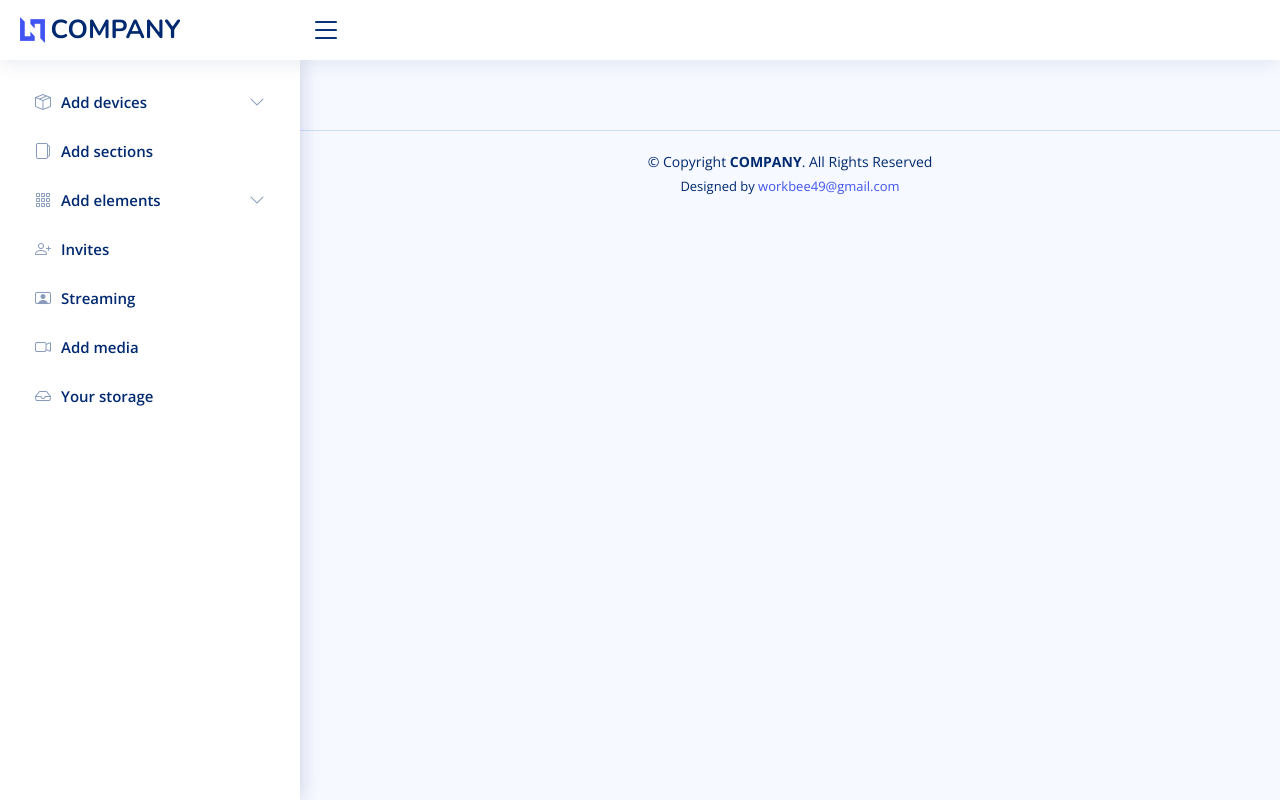
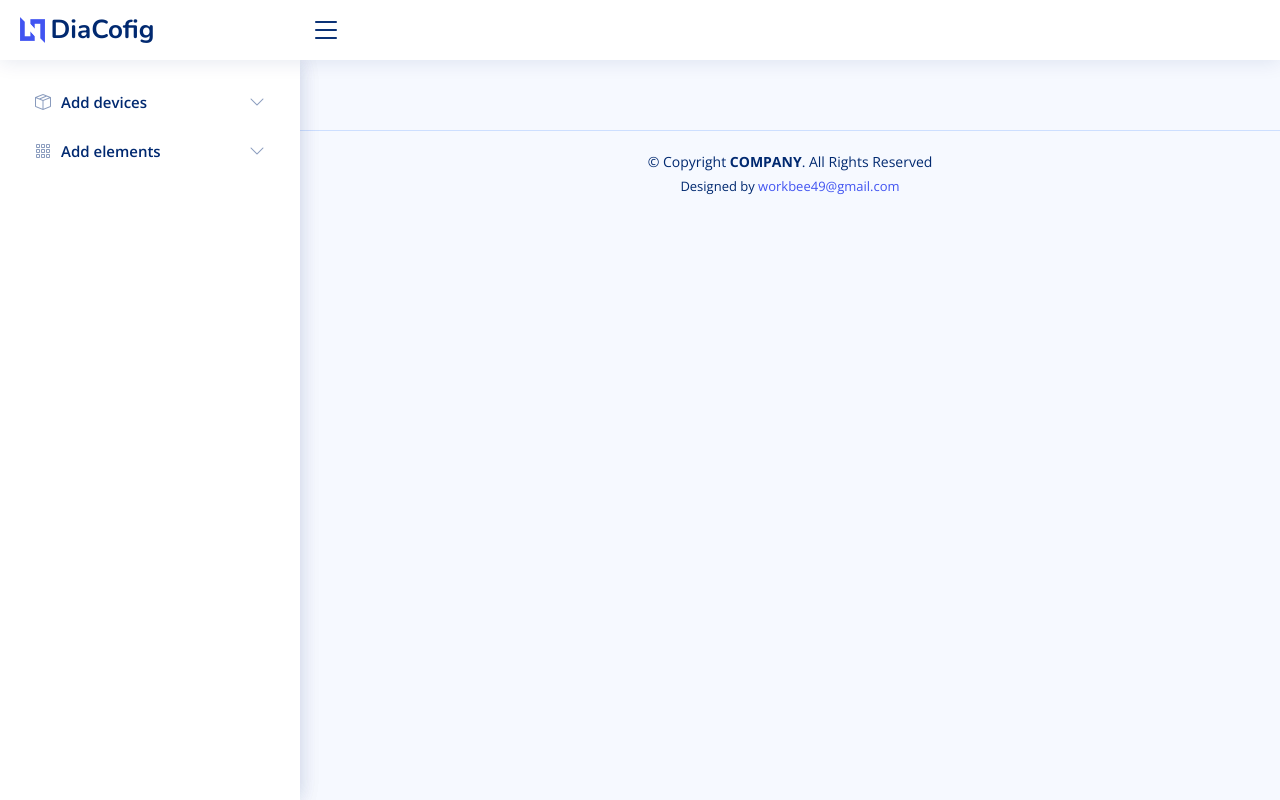
Before and after one commit to workbee49/workbee49.github.io, a plain HTML site: page DiagramPlanner/index.html in a window 1280 px wide. Drawn offline with nearby package versions, Linux system fonts and the light colour scheme; files whose address does not match are found by name.

Commit message:
edit DiagramPlanner/index.html

```diff
--- a/DiagramPlanner/index.html
+++ b/DiagramPlanner/index.html
@@ -61,7 +61,7 @@
       <div class="d-flex align-items-center justify-content-between">
         <a href="index.html" class="logo d-flex align-items-center">
           <img src="assets/img/logo.png" alt="" />
-          <span class="d-none d-lg-block">COMPANY</span>
+          <span class="d-none d-lg-block">DiaCofig</span>
         </a>
         <i class="bi bi-list toggle-sidebar-btn"></i>
       </div>
@@ -92,21 +92,11 @@
         </li>
         <!-- End Components Nav -->
 
-        <li class="nav-item">
+        <!-- <li class="nav-item">
           <a class="nav-link collapsed" href="#">
             <i class="bi bi-files-alt"></i><span>Add sections</span>
           </a>
-
-          <!-- <ul
-            id="section-nav"
-            class="nav-content collapse"
-            data-bs-parent="#sidebar-nav"
-          >
-            <li>
-              <a href="#"> <i class="bi bi-circle"></i><span>Alerts</span> </a>
-            </li>
-          </ul> -->
-        </li>
+        </li> -->
         <!-- End Components Nav -->
 
         <li class="nav-item">
@@ -136,17 +126,17 @@
                 ><span>Add Arrows</span>
               </a>
             </li>
-            <li>
+            <!-- <li>
               <a href="#">
                 <i class="bi bi-palette" style="font-size: 15px"></i
                 ><span>Add colours</span>
               </a>
-            </li>
+            </li> -->
           </ul>
         </li>
         <!-- End Icons Nav -->
 
-        <li class="nav-item">
+        <!-- <li class="nav-item">
           <a class="nav-link collapsed" href="#">
             <i class="bi bi-person-plus"></i>
             <span>Invites</span>
@@ -172,7 +162,7 @@
             <i class="bi bi-inbox"></i>
             <span>Your storage</span>
           </a>
-        </li>
+        </li> -->
       </ul>
     </aside>
     <!-- End Sidebar-->
```
